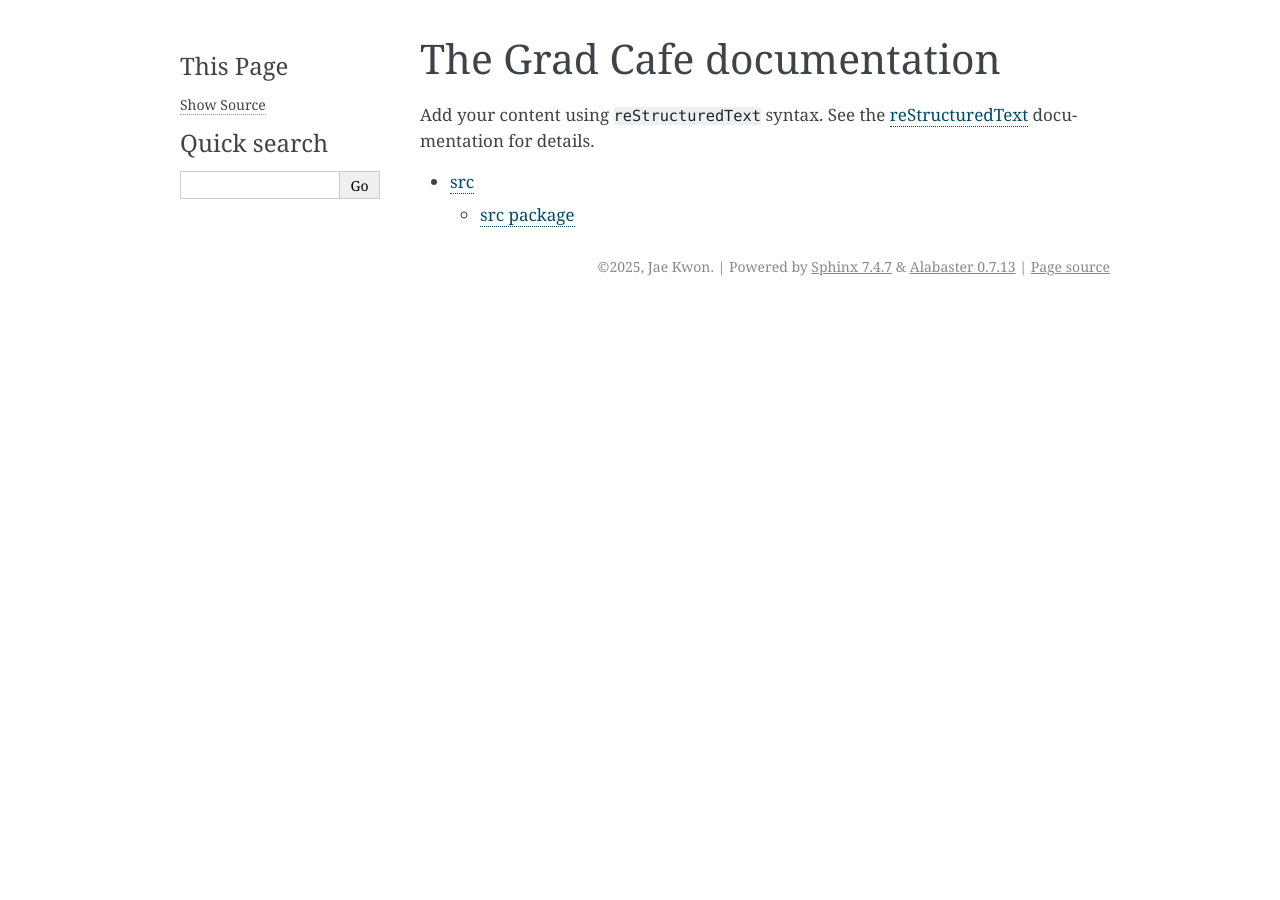
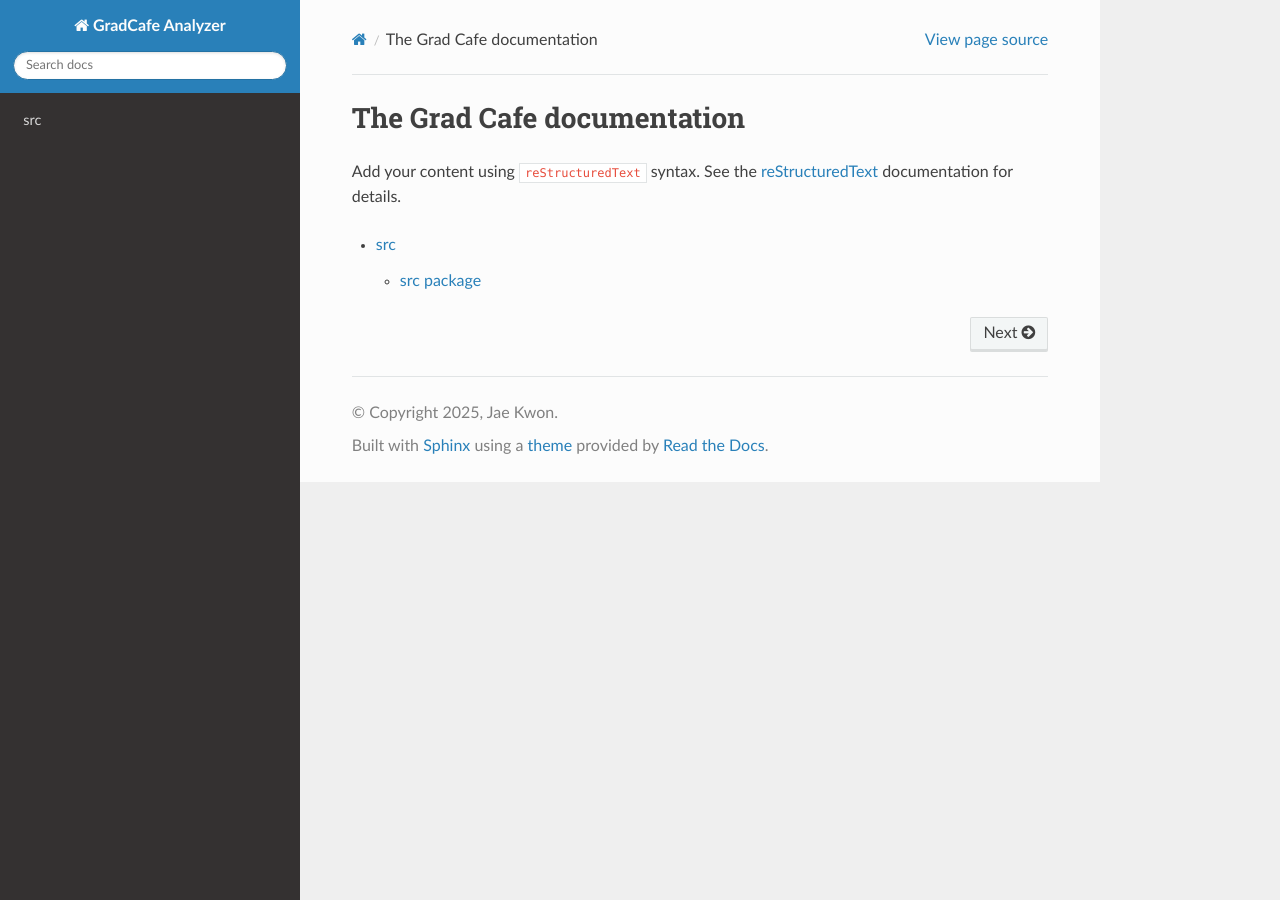
Before and after one commit to jaekwon89/jhu_software_concepts, a Sphinx documentation site: the page built from module_4/docs/source/index.rst, in a window 1280 px wide. Built offline with Sphinx 7.4.7 and the Read the Docs theme 3.1.0, drawn with Linux system fonts in a browser that asks for light colours.

Commit message:
Update conf.py

```diff
--- a/module_4/docs/source/conf.py
+++ b/module_4/docs/source/conf.py
@@ -45,5 +45,5 @@ exclude_patterns = []
 # -- Options for HTML output -------------------------------------------------
 # https://www.sphinx-doc.org/en/master/usage/configuration.html#options-for-html-output
 
-html_theme = "alabaster"
+html_theme = "sphinx_rtd_theme"
 html_static_path = ["_static"]
```
